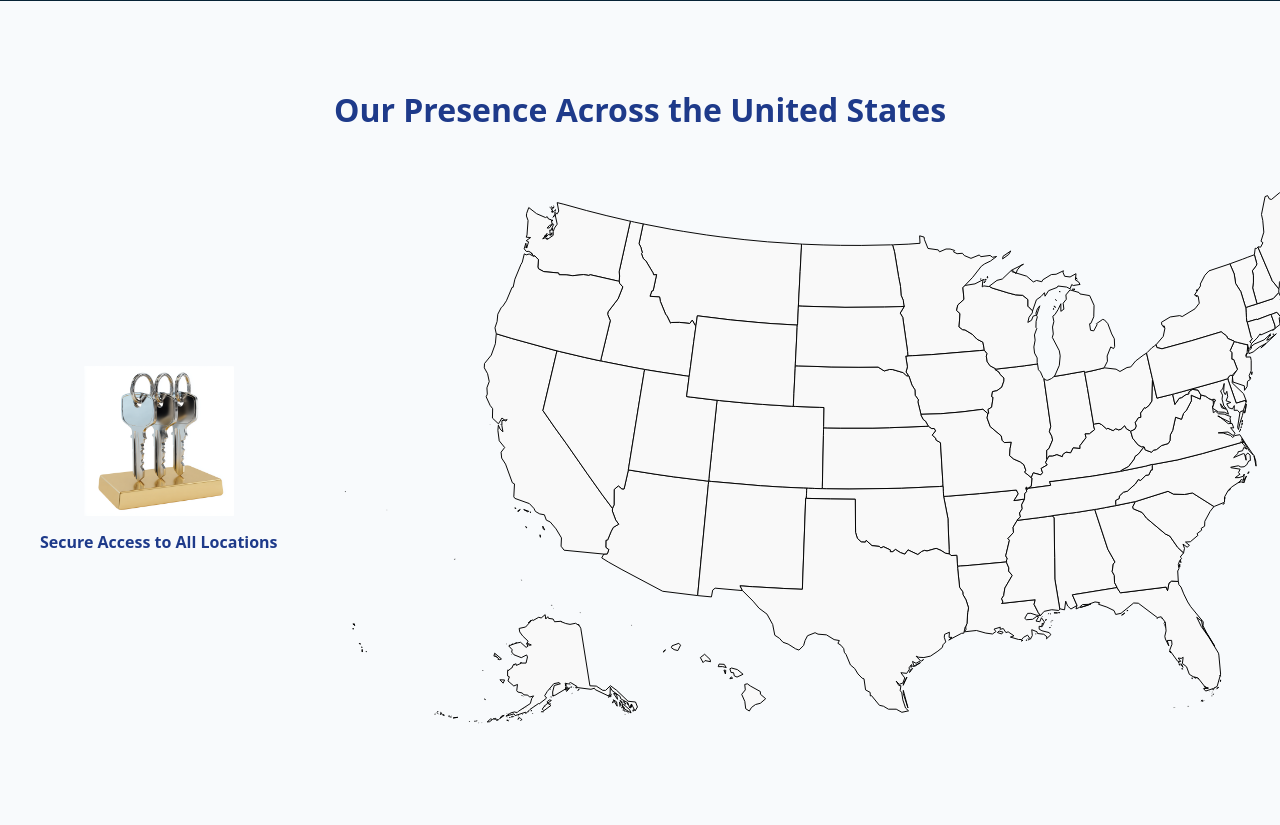
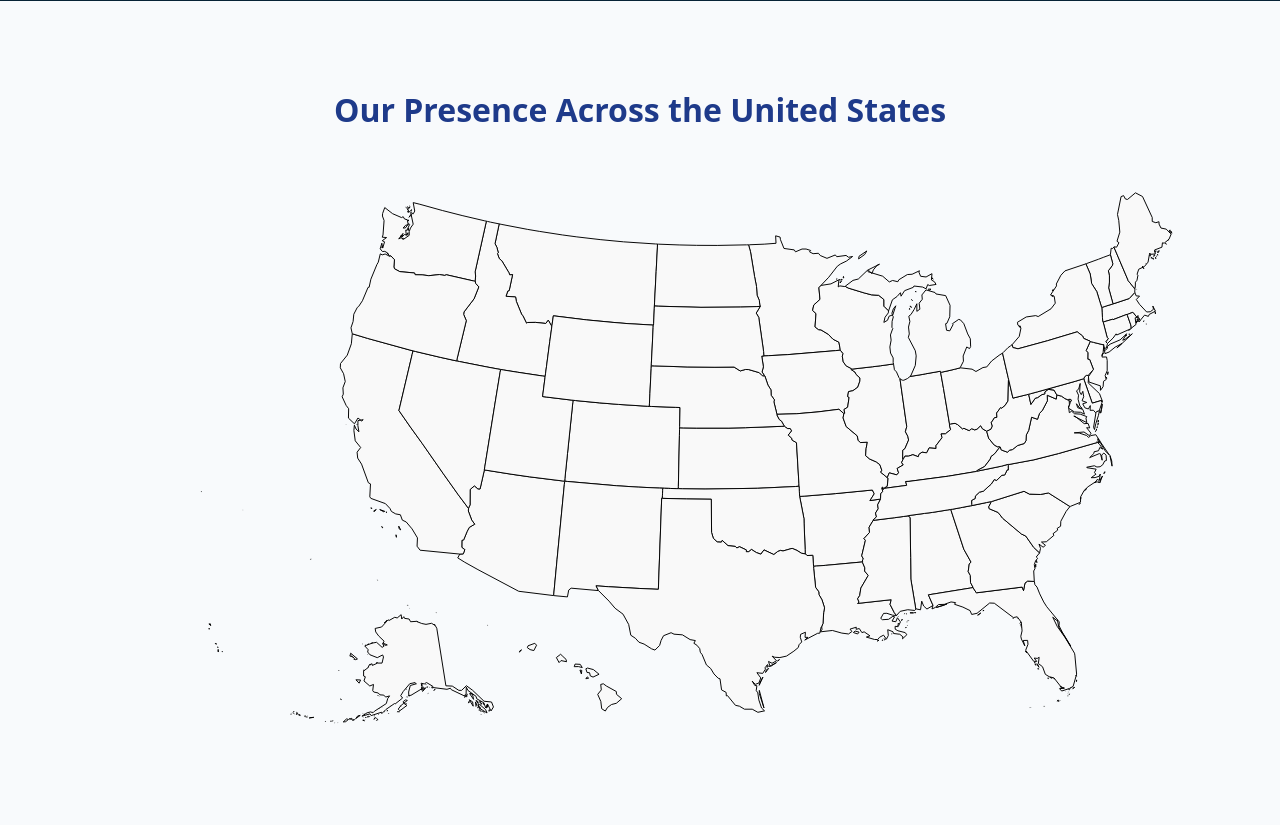
Before and after one commit to emilaliyev17/conspy, a Django app: page / in a window 1280 px wide; the page is wider, and only the part inside the window is pictured. Shown: the part 569-1394 px from the top of that part. Run offline with Django 5.2, Linux system fonts and the light colour scheme; the visitor is signed in with stand-in values (Sample User, id 1); data that the repository does not hold is empty; parts of the project's set-up code (start-up, migrations or seed data) failed here and were passed over.

```diff
--- a/core/templates/core/home.html
+++ b/core/templates/core/home.html
@@ -246,18 +246,7 @@
         }
         .state.active:hover { fill: #06b6d4;  /* Teal on hover */ }
 
-        /* Map with access keys layout */
-        .map-content {
-            display: flex;
-            align-items: center;
-            justify-content: center;
-            gap: 50px;
-            max-width: 1200px;
-            margin: 0 auto;
-        }
-        .access-keys { text-align: center; }
-        .access-keys img { width: 150px; height: auto; }
-        .access-keys p { margin-top: 10px; color: #1e3a8a; font-weight: 600; }
+
 
         /* Cities skyline */
 
@@ -348,14 +337,8 @@
 
     <section class="usa-map-section">
         <h2>Our Presence Across the United States</h2>
-        <div class="map-content">
-            <div class="access-keys">
-                <img src="{% static 'core/images/access-keys.png' %}" alt="Secure Access">
-                <p>Secure Access to All Locations</p>
-            </div>
-            <div class="usa-map">
-                <object data="{% static 'core/images/us.svg' %}" type="image/svg+xml" id="usa-svg"></object>
-            </div>
+        <div class="usa-map">
+            <object data="{% static 'core/images/us.svg' %}" type="image/svg+xml" id="usa-svg"></object>
         </div>
     </section>
 
```
